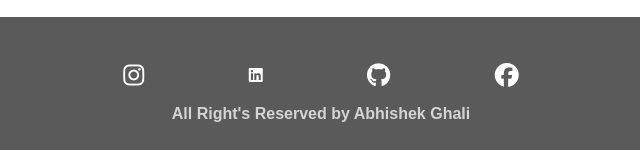
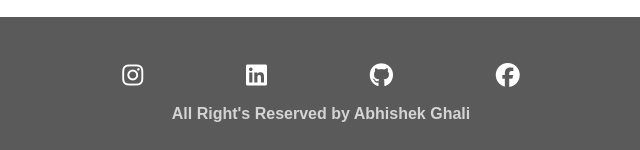
Before and after one commit to abhighali79/portfolio, a plain HTML site: page index.html in a window 1280 px wide. Shown: the part 1221-1371 px from the top of the page, 319-959 px from the left. Drawn offline with Linux system fonts and the light colour scheme.

Commit message:
Update index.html

```diff
--- a/index.html
+++ b/index.html
@@ -237,7 +237,7 @@ a {
     <div id="socialmedia">
 
     <a href="https://www.instagram.com/abhi_ghali79?igsh=OG1lN2RjOHZkaHY2 "><i class="fa-brands fa-instagram fa-xl" style="color: #ffffff;"></i></a>
-    <a href="https://www.linkedin.com/in/abhishek-ghali-ba55842a5?utm_source=share&utm_campaign=share_via&utm_content=profile&utm_medium=android_app "><i class="fa-brands fa-linkedin" style="color: #ffffff;"></i></a>
+    <a href="https://www.linkedin.com/in/abhishek-ghali-ba55842a5?utm_source=share&utm_campaign=share_via&utm_content=profile&utm_medium=android_app "><i class="fa-brands fa-linkedin fa-xl" style="color: #ffffff;"></i></a>
     <a href="https://github.com/abhighali79"><i class="fa-brands fa-github fa-xl" style="color: #ffffff;"></i></a>
     <a href="https://www.facebook.com/share/16NHBWu4to/ "><i class="fa-brands fa-facebook fa-xl" style="color: #ffffff;"></i></a>
 </div>
```
